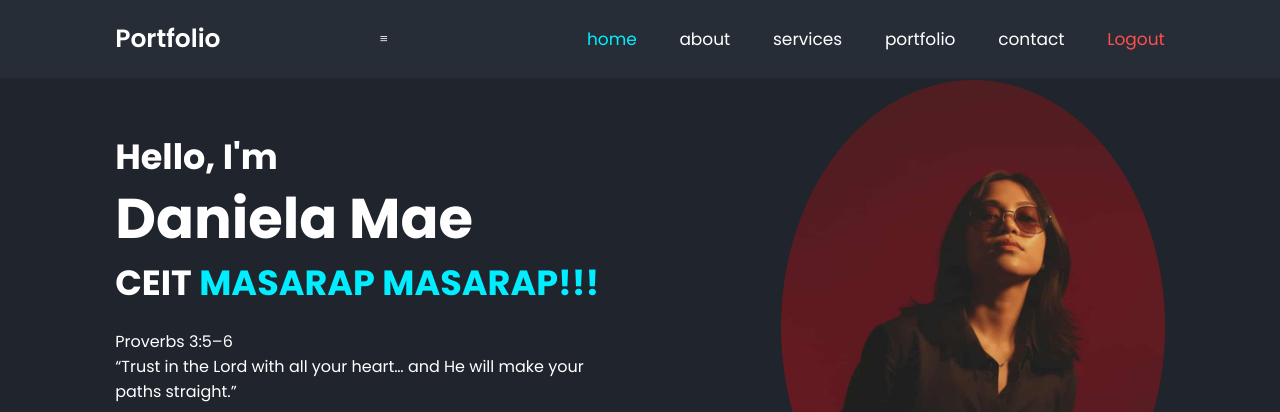
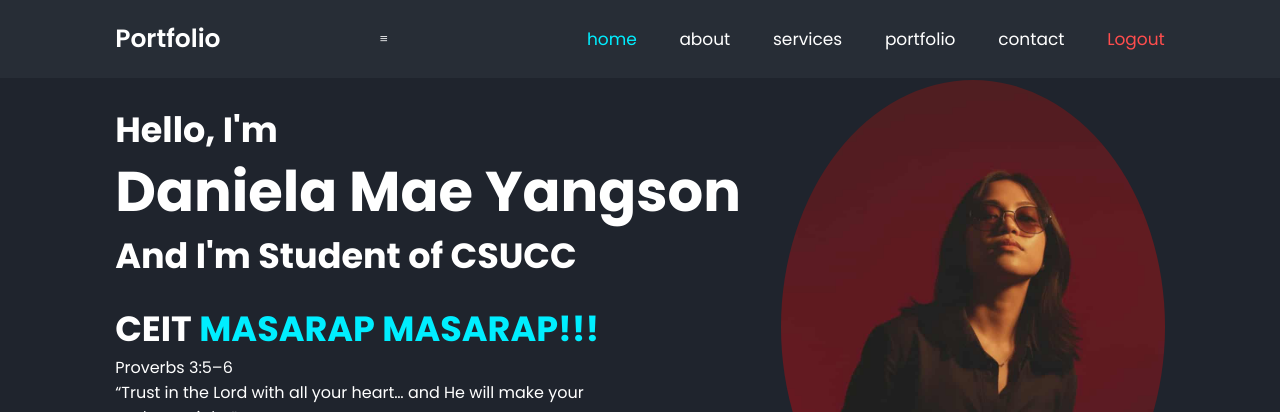
Before and after one commit to yangsondanielamae-del/Web-Project, a plain HTML site: page index.html in a window 1280 px wide. Shown: the top 412 px of the page. Drawn offline with nearby package versions, Linux system fonts and the light colour scheme; sample sign-in values are in the browser's storage.

Commit message:
Update personal information in index.html

```diff
--- a/index.html
+++ b/index.html
@@ -32,7 +32,8 @@
     <section class="home" id="home">
         <div class="home-content">
             <h3>Hello, I'm</h3>
-            <h1>Daniela Mae</h1>
+            <h1>Daniela Mae Yangson</h1>
+            <h3> And I'm Student of CSUCC<h3>
             <h3>CEIT <span>MASARAP MASARAP!!!</span></h3>
 
             <p>Proverbs 3:5–6</p>
@@ -73,4 +74,5 @@
     </script>
 
 </body>
+
 </html>
```
